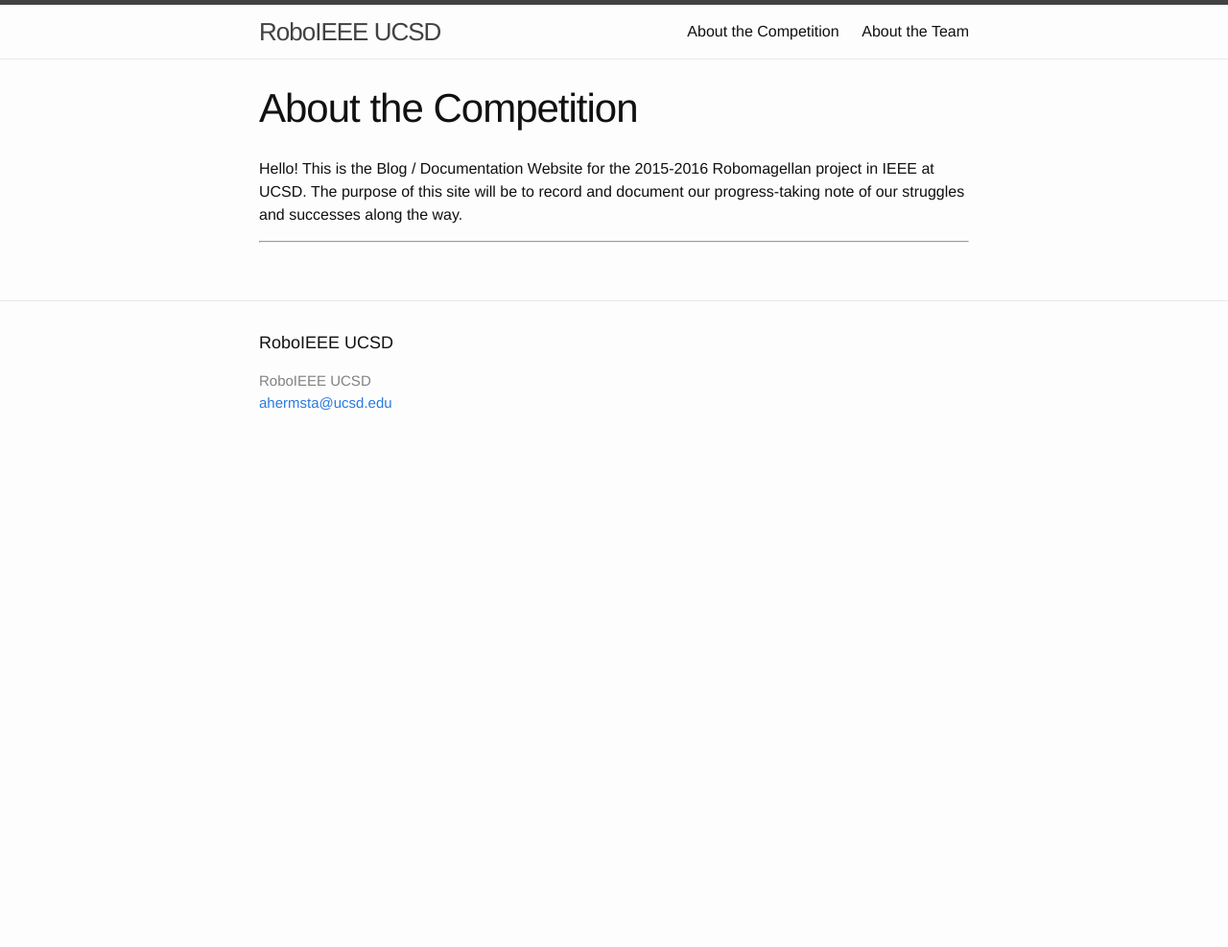
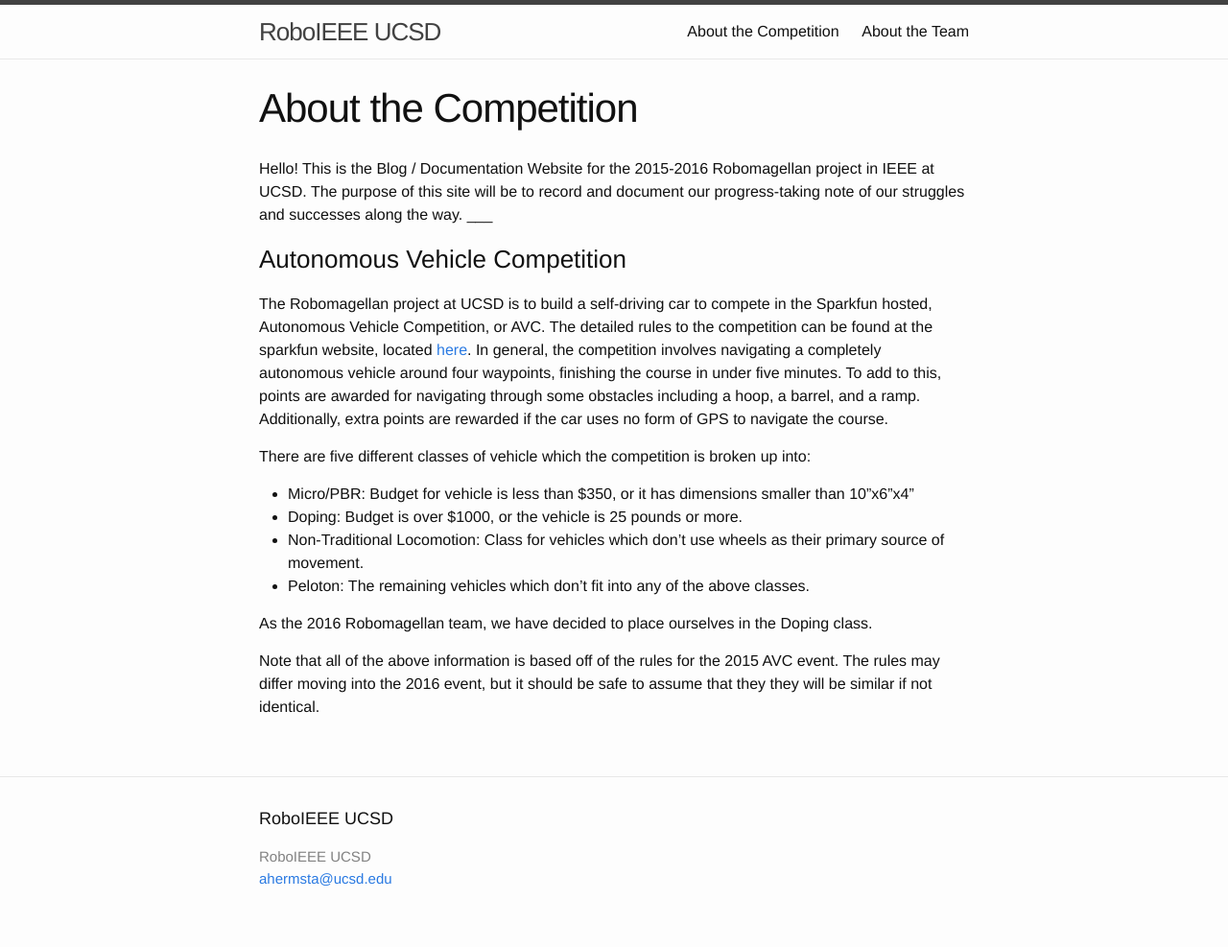
Before and after one commit to hermstadalex/UCSDroboIEEE, a Jekyll site: the page built from about_competition.md, in a window 1280 px wide. Shown: the whole page at 96% size. Built offline with Jekyll 4.4.1, drawn with Linux system fonts in a browser that asks for light colours; before the commit the page ends 900 px from its top, so only the background shows below that.

Commit message:
Added about_competition page

```diff
--- a/about_competition.md
+++ b/about_competition.md
@@ -7,5 +7,34 @@
 Hello! This is the Blog / Documentation Website for the 2015-2016 Robomagellan
 project in IEEE at UCSD. The purpose of this site will be to record and document
 our progress-taking note of our struggles and successes along the way.
+___
 
-___
+### Autonomous Vehicle Competition
+
+The Robomagellan project at UCSD is to build a self-driving car to compete in the Sparkfun
+hosted, Autonomous Vehicle Competition, or AVC. The detailed rules to the
+competition can be found at the sparkfun website, located
+[here](https://avc.sparkfun.com/2015/rules). In general, the competition
+involves navigating a completely autonomous vehicle around four waypoints,
+finishing the course in under five minutes. To add to this, points are awarded
+for navigating through some obstacles including a hoop, a barrel, and a ramp.
+Additionally, extra points are rewarded if the car uses no form of GPS to
+navigate the course.
+
+There are five different classes of vehicle which the competition is broken up
+into:
+
+* Micro/PBR: Budget for vehicle is less than $350, or it has dimensions smaller
+  than 10"x6"x4"
+* Doping: Budget is over $1000, or the vehicle is 25 pounds or more.
+* Non-Traditional Locomotion: Class for vehicles which don't use wheels as their
+ primary source of movement.
+* Peloton: The remaining vehicles which don't fit into any of the above classes.
+
+
+As the 2016 Robomagellan team, we have decided to place ourselves in the Doping
+class.
+
+Note that all of the above information is based off of the rules for the 2015
+AVC event. The rules may differ moving into the 2016 event, but it should be
+safe to assume that they they will be similar if not identical.
```
